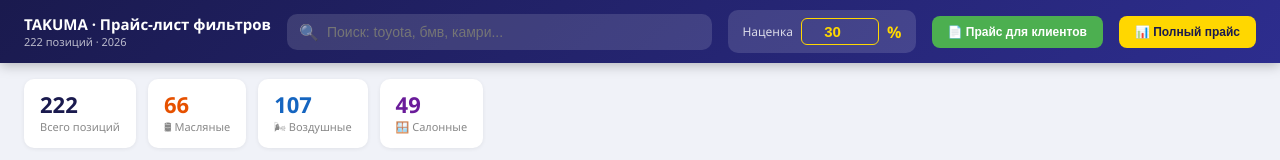
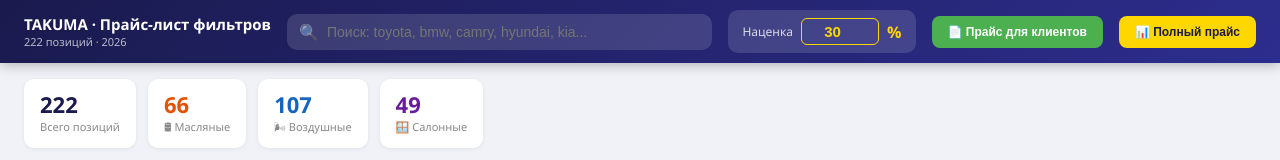
Before and after one commit to Ulan136/u2b-takuma-app-0-2, a Next.js app: page /price in a window 1280 px wide. Shown: the top 160 px of the page. Built offline with nearby package versions, Linux system fonts and the light colour scheme; no server answers; the database is empty.

Commit message:
накладной

```diff
--- a/app/price/page.js
+++ b/app/price/page.js
@@ -176,7 +176,7 @@
         <div style={{flex:1,minWidth:220,padding:'10px 0'}}>
           <div style={{position:'relative'}}>
             <span style={{position:'absolute',left:12,top:'50%',transform:'translateY(-50%)',opacity:.6,fontSize:16}}>🔍</span>
-            <input value={search} onChange={e=>setSearch(e.target.value)} placeholder="Поиск: toyota, бмв, камри..."
+            <input value={search} onChange={e=>setSearch(e.target.value)} placeholder="Поиск: toyota, bmw, camry, hyundai, kia..."
               style={{width:'100%',padding:'10px 16px 10px 40px',border:'none',borderRadius:10,fontSize:14,background:'#fff2',color:'#fff',outline:'none',boxSizing:'border-box'}}/>
           </div>
         </div>
@@ -186,10 +186,10 @@
             style={{width:60,padding:'4px 8px',border:'1.5px solid #ffd700',borderRadius:6,fontSize:15,fontWeight:700,textAlign:'center',background:'transparent',color:'#ffd700',outline:'none'}}/>
           <span style={{color:'#ffd700',fontWeight:700}}>%</span>
         </div>
-        <button onClick={()=>exportPDF(false)} style={{padding:'9px 16px',background:'#4caf50',color:'#fff',border:'none',borderRadius:8,cursor:'pointer',fontSize:12,fontWeight:700,display:'flex',alignItems:'center',gap:6}}>
+        <button onClick={()=>exportPDF(false)} style={{padding:'9px 16px',background:'#4caf50',color:'#fff',border:'none',borderRadius:8,cursor:'pointer',fontSize:12,fontWeight:700}}>
           📄 Прайс для клиентов
         </button>
-        <button onClick={()=>exportPDF(true)} style={{padding:'9px 16px',background:'#ffd700',color:'#1a1a4e',border:'none',borderRadius:8,cursor:'pointer',fontSize:12,fontWeight:700,display:'flex',alignItems:'center',gap:6}}>
+        <button onClick={()=>exportPDF(true)} style={{padding:'9px 16px',background:'#ffd700',color:'#1a1a4e',border:'none',borderRadius:8,cursor:'pointer',fontSize:12,fontWeight:700}}>
           📊 Полный прайс
         </button>
       </div>
```
